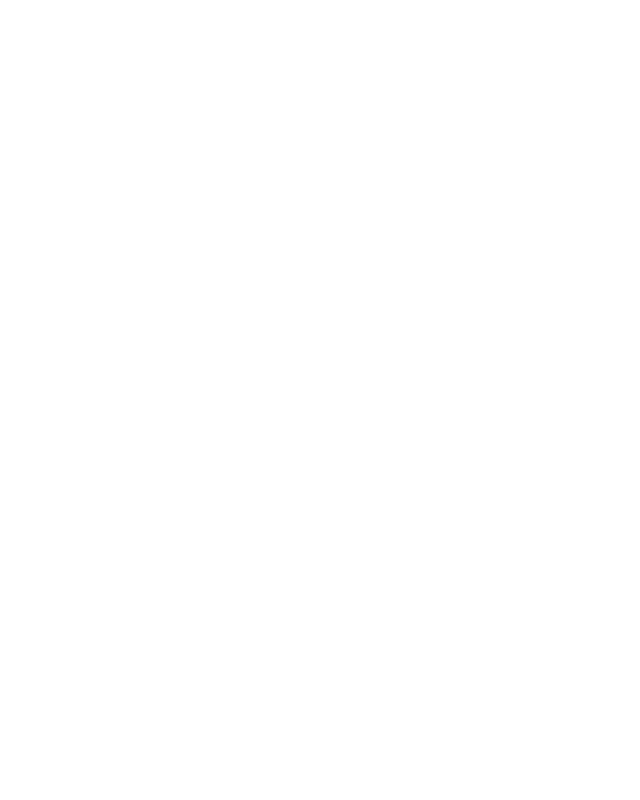
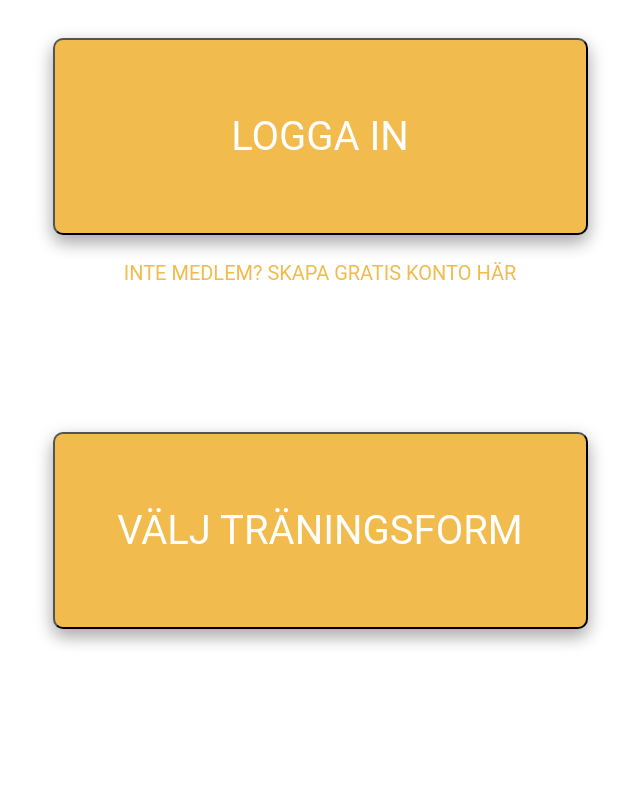
Before and after one commit to philip-rasmusson/yogui-bjj, a React (Create React App) app: page / in a window 1280 px wide. Shown: the top 800 px of the page, without its empty margins (320-960 px from the left). Built offline with nearby package versions, Linux system fonts and the light colour scheme.

Commit message:
Skapade HomeView

```diff
--- a/package.json
+++ b/package.json
@@ -3,6 +3,11 @@
   "version": "0.1.0",
   "private": true,
   "dependencies": {
+    "@fortawesome/fontawesome-svg-core": "^1.2.35",
+    "@fortawesome/free-brands-svg-icons": "^5.15.3",
+    "@fortawesome/free-regular-svg-icons": "^5.15.3",
+    "@fortawesome/free-solid-svg-icons": "^5.15.3",
+    "@fortawesome/react-fontawesome": "^0.1.14",
     "@testing-library/jest-dom": "^5.13.0",
     "@testing-library/react": "^11.2.7",
     "@testing-library/user-event": "^12.8.3",
--- a/src/views/homeView/HomeView.css
+++ b/src/views/homeView/HomeView.css
@@ -1,21 +1,55 @@
 
-.Logo{
-position: absolute;
-left: 2.78%;
-right: 70.97%;
-top: 15.97%;
-bottom: 15.97%;
+.HomeViewWrapper{
+    width: 100%;
+    justify-self: center;
+    align-self: center;
+    display:grid;
+    grid-template-rows: repeat(5,1fr);
+    padding-top: 3%;
 }
-
-.Login,
-.Träningsform,
-.FAQ{
-position: absolute;
-width: 535px;
-height: 197px;
-
-background: #FEFDFA;
-border: 2px solid #FFAA00;
-box-sizing: border-box;
-box-shadow: 7px 7px 4px rgba(0, 0, 0, 0.45);
-border-radius: 24px;}
+.buttonOne,
+.buttonTwo,
+.buttonThree{
+    background-color: #F1BB4E;
+    justify-self: center;
+    align-self: center;
+    width: 535px;
+    height: 197px;
+    box-shadow: 0 8px 16px 0 rgba(0,0,0,0.2), 0 6px 20px 0 rgba(0,0,0,0.19);
+    border-radius: 10px;
+    font-family: Roboto;
+    color: #ffffff;
+    font-size: 40px;
+    }
+.buttonOne:hover,
+.buttonTwo:hover,
+.buttonThree:hover{
+    background-color: #F1BB4E;
+    box-shadow: 0 12px 16px 0 rgba(0,0,0,0.24),0 17px 50px 0 rgba(0,0,0,0.19);
+    font-size: 45px;
+    cursor: pointer;
+}
+.buttonOne{
+    grid-row: 1;
+}
+.CreateAccount{
+    grid-row: 2;
+    justify-self: center;
+    padding-top: 2%;
+    font-size: 20px;
+    font-family: Roboto;
+    font-style: normal;
+    color: #F1BB4E;
+    text-align: center;
+}
+.buttonTwo{
+    grid-row: 3;
+}
+.buttonThree{
+    grid-row: 5;
+}
+.CreateAccount:hover{
+text-decoration-line: underline;
+font-size: 23px;
+cursor: pointer;
+}
--- a/src/views/homeView/HomeView.tsx
+++ b/src/views/homeView/HomeView.tsx
@@ -1,8 +1,15 @@
-
+import './HomeView.css'
 export const HomeView = () => {
     return (
-        <div>
+        <div className='HomeViewWrapper'>
+            <button className='buttonOne'>LOGGA IN</button>
 
+            <div className='CreateAccount'>
+                <span>INTE MEDLEM? SKAPA GRATIS KONTO HÄR</span></div>
+
+            <br /><button className='buttonTwo'>VÄLJ TRÄNINGSFORM</button>
+
+            <button className='buttonThree'>FAQ</button>
         </div>
     )
 }
```
Also changed, not shown: 1 other file (tests, documents, lock files or other folders).
